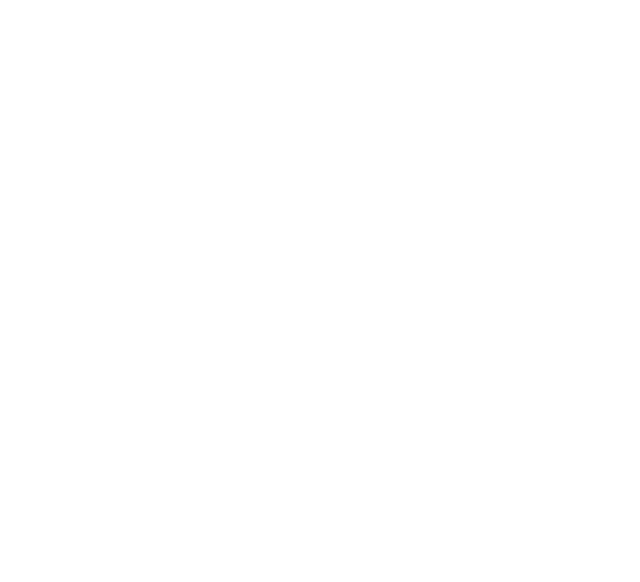
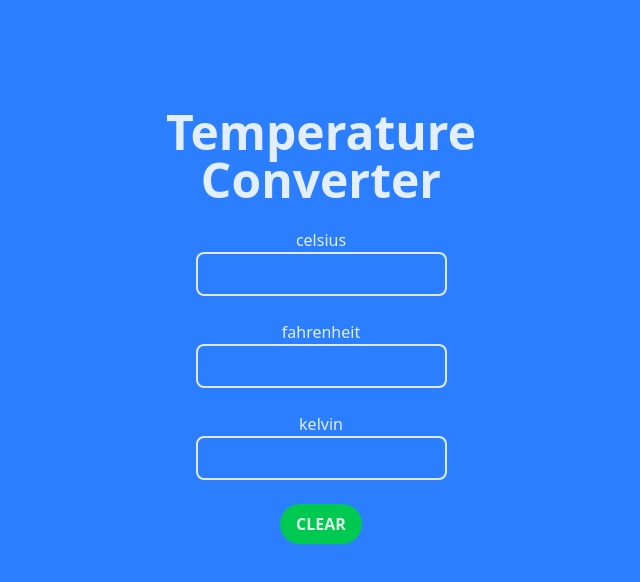
Before and after one commit to maheshkumar808/testing-projects, a React (Vite) app: page /project/temperature-converter in a window 1280 px wide. Shown: the top 582 px of the page, without its empty margins (319-959 px from the left). Built offline with nearby package versions, Linux system fonts and the light colour scheme.

Commit message:
complete temperature converter program

```diff
--- a/src/components/Button.jsx
+++ b/src/components/Button.jsx
@@ -5,7 +5,7 @@
     <div>
       <button
         {...props}
-        className="py-2 px-4  rounded-full bg-green-500 cursor-pointer"
+        className="py-2 px-4  rounded-full bg-green-500 cursor-pointer font-bold"
       >
         {children}
       </button>
--- a/src/components/Input.jsx
+++ b/src/components/Input.jsx
@@ -3,7 +3,7 @@
 function Input({ ...props }) {
   return (
     <div>
-      <input {...props} className="p-2 bg-red-500 rounded-lg" />
+      <input {...props} className="p-2 border-2 border-slate-200 rounded-lg" />
     </div>
   );
 }
--- a/src/tempratureConverter/Form.jsx
+++ b/src/tempratureConverter/Form.jsx
@@ -1,8 +1,55 @@
-import React from 'react';
+import React, { useState } from 'react';
 import Input from '../components/Input';
+import Button from '../components/Button';
 
-const Form = () => {
-  return <div>temperature converter</div>;
-};
+function Form() {
+  const [celsius, setCelsius] = useState('');
+  const [fahrenheit, setfFhrenheit] = useState('');
+  const [kelvin, setKelvin] = useState('');
+  const handleCelsiusChange = (e) => {
+    const c = e.target.value;
+
+    setCelsius(c);
+    setfFhrenheit(c !== '' ? ((c * 9) / 5 + 32).toFixed(2) : '');
+    setKelvin(c !== '' ? parseFloat(c) + 273.15 : '');
+  };
+
+  const handleFahrenheitChange = (e) => {
+    const f = e.target.value;
+    setfFhrenheit(f);
+    setCelsius(f !== '' ? (((f - 32) * 5) / 9).toFixed(2) : '');
+    setKelvin(f !== '' ? (((f - 32) * 5) / 9 + 273.15).toFixed(2) : '');
+  };
+
+  const handleKelvinChange = (e) => {
+    const k = e.target.value;
+    setKelvin(k);
+    setfFhrenheit(k !== '' ? (((k - 273.15) * 9) / 5 + 32).toFixed(2) : '');
+    setCelsius(k !== '' ? (k - 273.15).toFixed(2) : '');
+  };
+  const clearData = () => {
+    setCelsius(0);
+    setfFhrenheit(0);
+    setKelvin(0);
+  };
+  return (
+    <form>
+      <label>celsius</label>
+      <Input type="number" value={celsius} onChange={handleCelsiusChange} />
+      <br />
+      <label>fahrenheit</label>
+      <Input
+        type="number"
+        value={fahrenheit}
+        onChange={handleFahrenheitChange}
+      />
+      <br />
+      <label>kelvin</label>
+      <Input value={kelvin} onChange={handleKelvinChange} />
+      <br />
+      <Button onClick={clearData}>CLEAR</Button>
+    </form>
+  );
+}
 
 export default Form;
--- a/src/tempratureConverter/index.jsx
+++ b/src/tempratureConverter/index.jsx
@@ -1,8 +1,16 @@
 import React from 'react';
 import Form from './Form';
 
-const index = () => {
-  return <div>hello world</div>;
-};
-
+function index() {
+  return (
+    <div className="bg-blue-500 w-full h-screen flex justify-center ">
+      <div className="container max-w-lg mx-auto p-7 my-20  rounded-lg text-center ">
+        <h1 className="text-5xl font-bold">Temperature Converter</h1>
+        <div className="mt-6">
+          <Form />
+        </div>
+      </div>
+    </div>
+  );
+}
 export default index;
--- a/src/todo/index.jsx
+++ b/src/todo/index.jsx
@@ -14,8 +14,8 @@
   };
   return (
     <div className="bg-blue-500 w-full h-screen flex justify-center ">
-      <div className="container max-w-lg mx-auto p-7 my-20 bg-green-600 rounded-lg text-center ">
-        <h1 className="text-5xl">To-do-list</h1>
+      <div className="container max-w-lg mx-auto p-7 my-20  rounded-lg text-center ">
+        <h1 className="text-5xl font-bold">To-do-list</h1>
         <div className="mt-6 ">
           <InputBox addList={addList} />
         </div>
```
